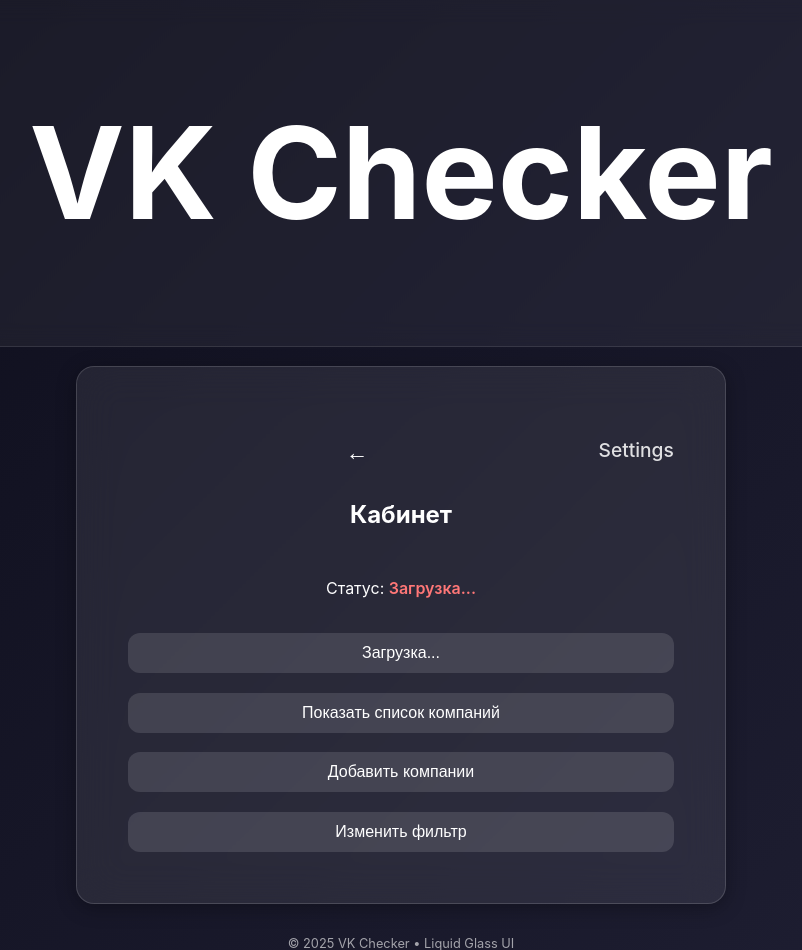
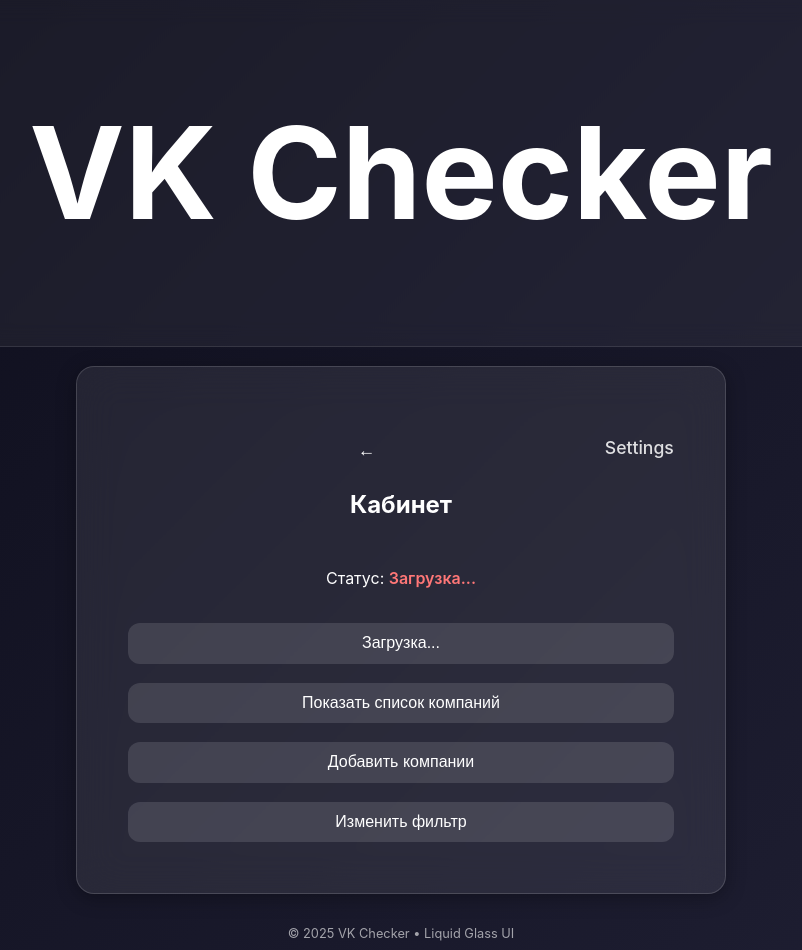
Before and after one commit to offkrse/temp_html, a Python web app: template templates/cabinet.html in a window 1280 px wide. Shown: the top 950 px of the page, without its empty margins (239-1041 px from the left). Run offline with Jinja, Linux system fonts and the light colour scheme; the template is opened without the code that fills it, so the values that code supplies are empty.

Commit message:
Update style.css

```diff
--- a/static/style.css
+++ b/static/style.css
@@ -106,17 +106,16 @@
 .settings-header {
   display: flex;
   align-items: center;
-  justify-content: flex-start;
+  justify-content: space-between;
   width: 100%;
-  gap: 0.8rem;
-  margin-bottom: 0.8rem;
+  margin-bottom: 0.5rem;
 }
 
 .back-btn {
   background: transparent;
   color: white;
   border: none;
-  font-size: 1.4rem;
+  font-size: 1.1rem; /* стало меньше */
   cursor: pointer;
   transition: 0.2s;
   padding: 0;
@@ -129,8 +128,10 @@
 
 .settings-title {
   margin: 0;
-  font-size: 1.2rem;
+  font-size: 1.1rem;
   font-weight: 500;
+  text-align: right;
+  flex-grow: 1;
 }
 
 .settings-container button {
```
